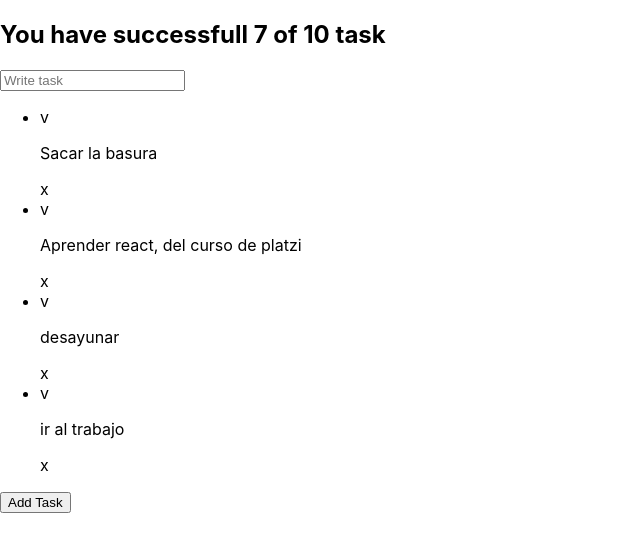
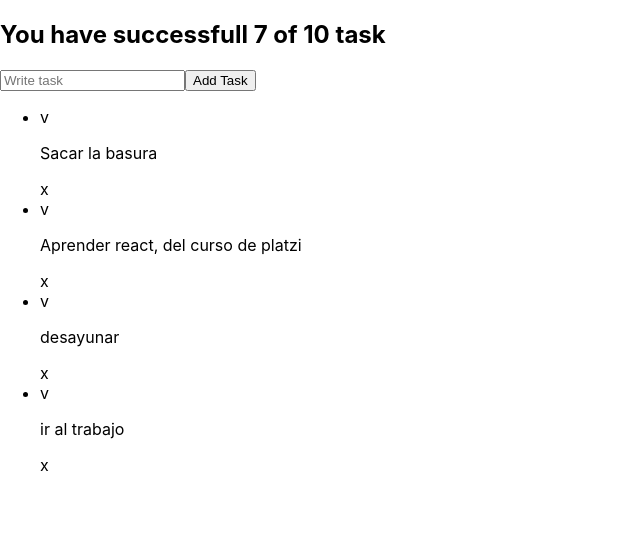
Before and after one commit to sebas19b/listWithReact, a React (Create React App) app: page / in a window 1280 px wide. Shown: the top 552 px of the page, without its empty margins (0-640 px from the left). Built offline with nearby package versions, Linux system fonts and the light colour scheme.

Commit message:
Cambio del boton de agregar de lugar

```diff
--- a/src/App.js
+++ b/src/App.js
@@ -1,10 +1,10 @@
+import React from 'react';
 import { TodoCounter } from './TodoCounter';
 import { TodoSearch } from './TodoSearch';
 import { TodoList } from './TodoList';
 import { TodoAddTaskButton } from './TodoAddTaskButton';
 import { TodoItems } from './TodoItem';
-import React from 'react';
-import './App.css';
+
 
 const listTodos = [
 {text: "Sacar la basura", completed: false},
@@ -18,7 +18,7 @@ function App() {
     <React.Fragment>
 
       <TodoCounter completed={7} total={10} />
-      <TodoSearch/>
+      <TodoSearch/><TodoAddTaskButton/>
 
       <TodoList>
         {listTodos.map(todo => (
@@ -29,9 +29,6 @@ function App() {
           />
         ))}
       </TodoList>
-
-      <TodoAddTaskButton/>
-
     </React.Fragment>
   );
 }
```
